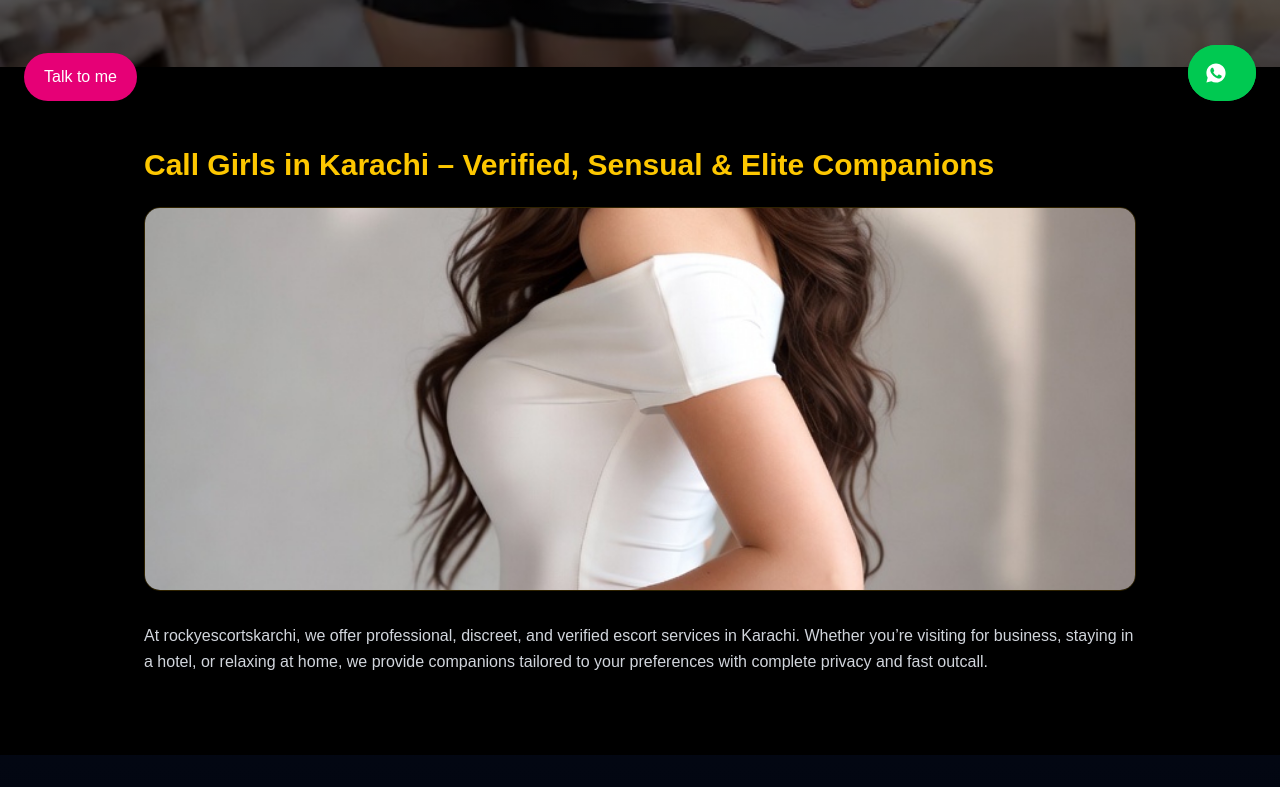
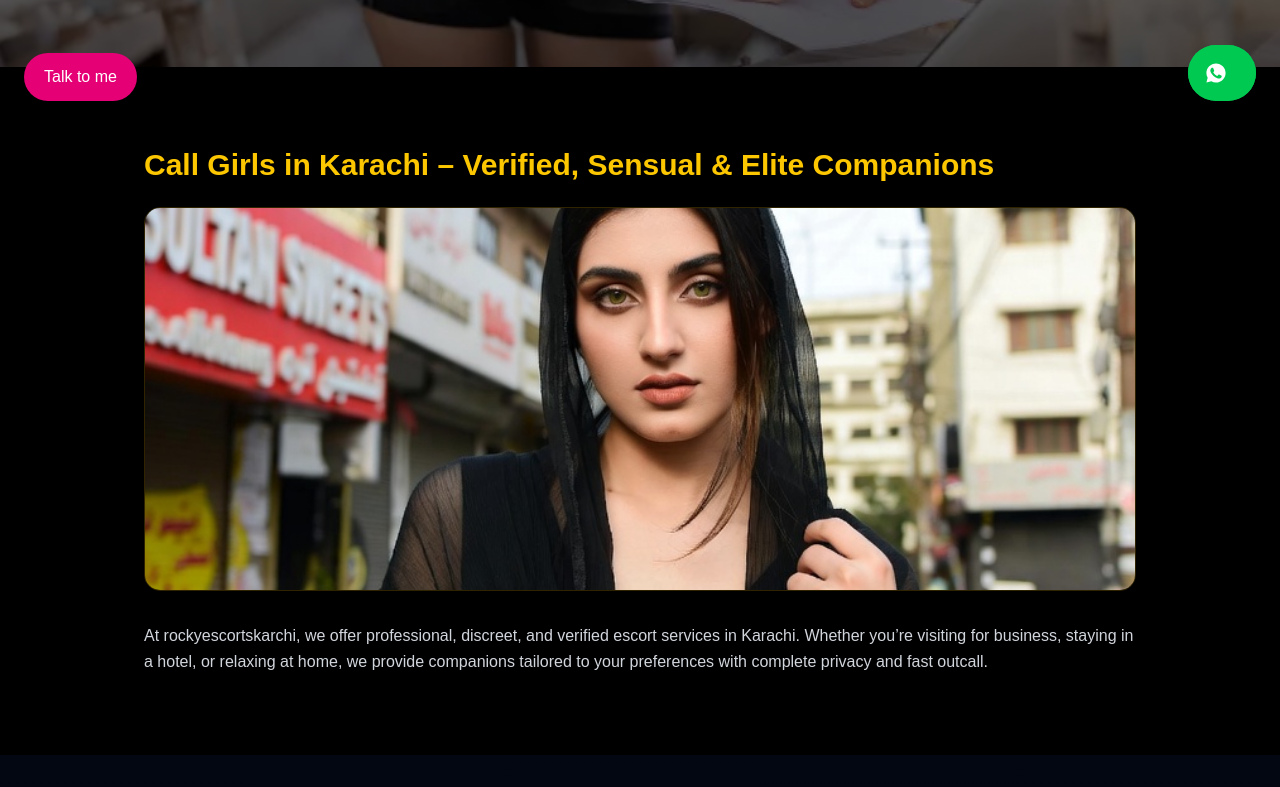
Before and after one commit to iamtalhaarifvlogs/rockykarachi1, a Next.js app: page / in a window 1280 px wide. Shown: the part 675-1462 px from the top of the page. Built offline with nearby package versions, Linux system fonts and the light colour scheme.

Commit message:
Update page.tsx

```diff
--- a/app/page.tsx
+++ b/app/page.tsx
@@ -39,7 +39,7 @@ export default function HomePage() {
 
           <div className="w-full h-72 md:h-96 rounded-2xl overflow-hidden mb-8 border border-yellow-500/20 shadow-lg">
             <img
-              src="/model4.jpg"
+              src="/nm8.jpg"
               alt="Call Girls in Karachi"
               className="w-full h-full object-cover object-center"
             />
```
